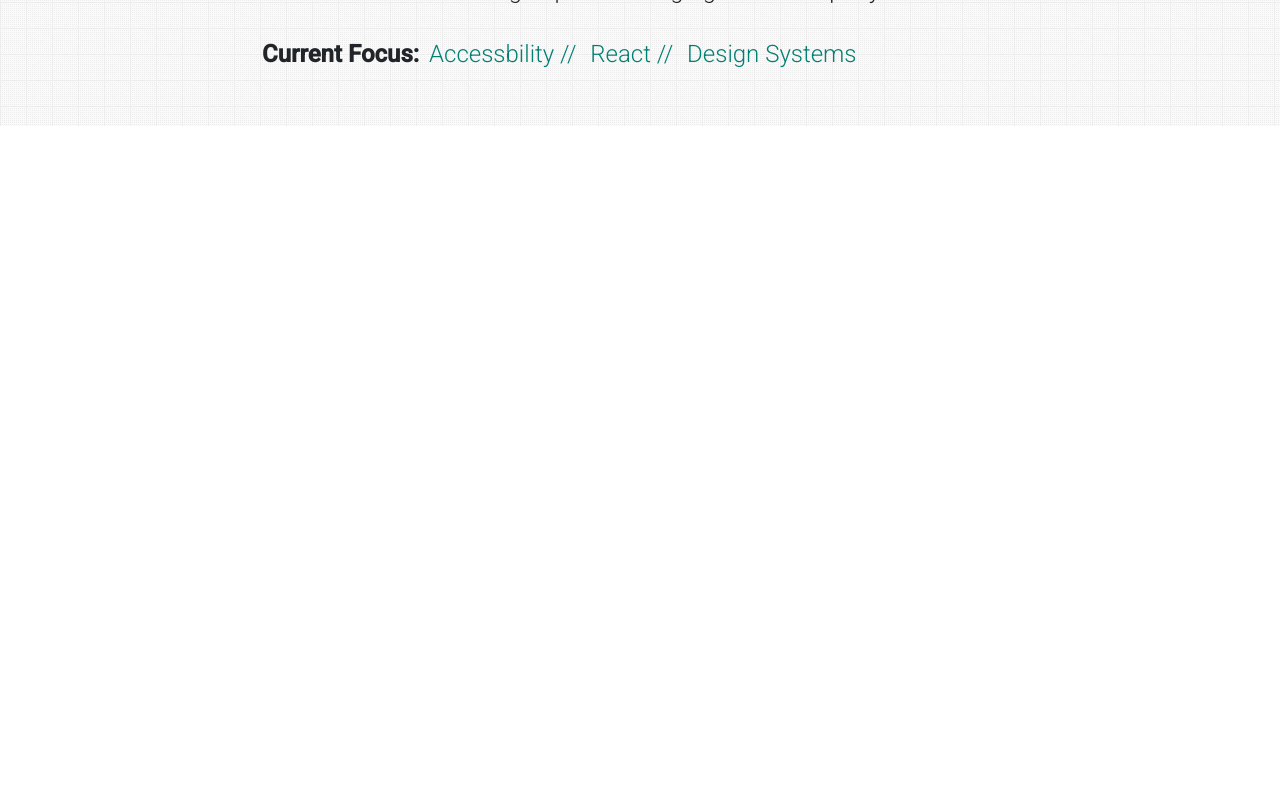
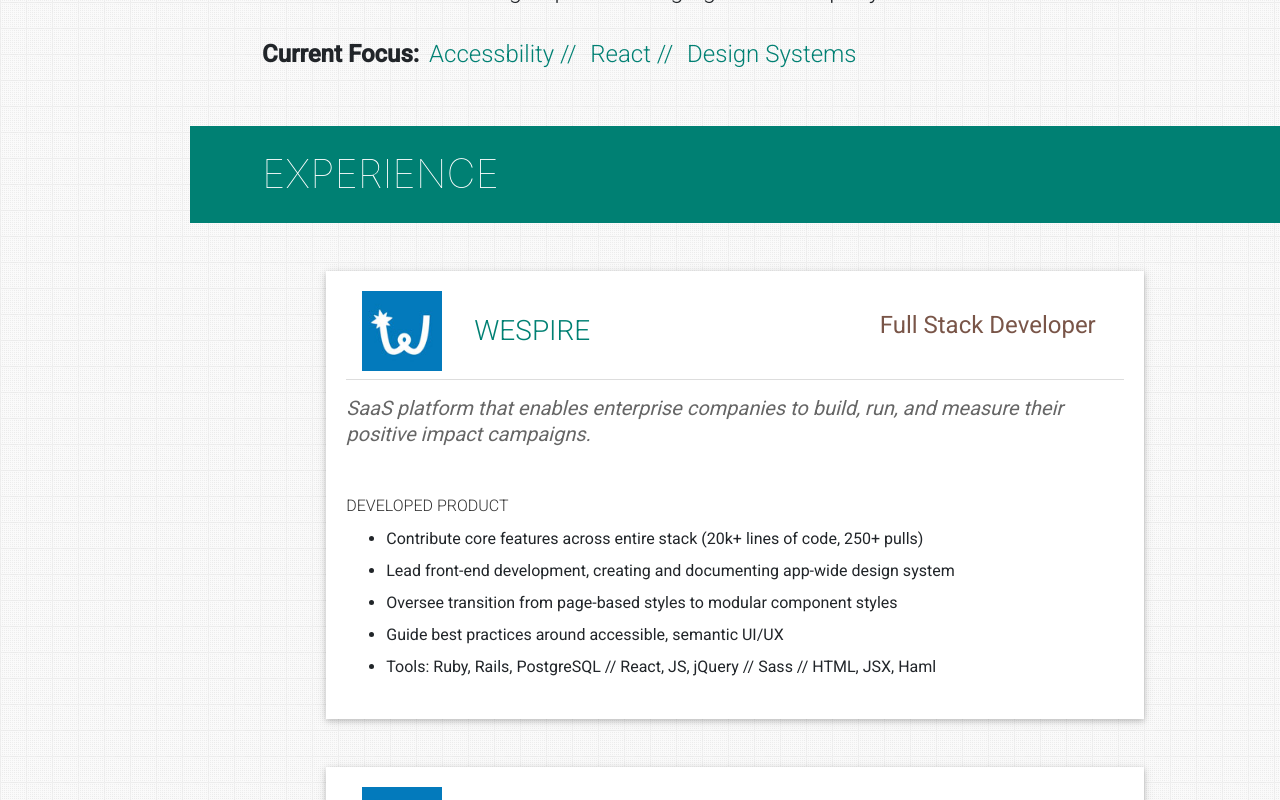
Before and after one commit to NKwatra/portfolio, a Next.js app: page / in a window 1280 px wide. Shown: the part 1480-2280 px from the top of the page. Before the commit the page ends 1606 px from the top, so only its background shows below. Built offline with nearby package versions, Linux system fonts and the light colour scheme.

Commit message:
create experience section

```diff
--- a/pages/index.js
+++ b/pages/index.js
@@ -1,6 +1,7 @@
 import Head from "next/head";
 import { useState } from "react";
 import About from "../src/components/About";
+import Experience from "../src/components/Experience";
 import Header from "../src/components/Header";
 import Home from "../src/components/Home";
 import Sidebar from "../src/components/Sidebar";
@@ -24,6 +25,7 @@
       <main className={styles.content}>
         <Home />
         <About />
+        <Experience />
       </main>
     </div>
   );
--- /dev/null
+++ b/src/components/Experience.js
@@ -0,0 +1,91 @@
+import Image from "next/image";
+import styles from "../styles/experience.module.css";
+import SectionHeader from "./SectionHeader";
+
+const ExperienceTile = ({
+  company: { logo, name, link },
+  profile,
+  summary,
+  details: { product },
+}) => {
+  return (
+    <div className={`${styles.tile} my-5`}>
+      <a
+        href={link}
+        className={`d-flex flex-column justify-content-center align-items-center ${styles.anchor}`}
+      >
+        <Image src={logo} width={80} height={80} className={styles.logo} />
+        <span className={`h3 font-weight-light mt-2 ${styles.name}`}>
+          {name}
+        </span>
+      </a>
+      <div className={styles.line} />
+      <div className={`${styles.profile} text-center h4 mt-4`}>{profile}</div>
+      <div className="mt-3">
+        <em className={` h5 ${styles.summary}`}>{summary}</em>
+      </div>
+      <p className="mt-4 mt-lg-5">
+        <h6 className={`text-uppercase font-weight-light ${styles.subHeading}`}>
+          Developed Product
+        </h6>
+        <ul>
+          {product.map((prod) => (
+            <li key={prod}>{prod}</li>
+          ))}
+        </ul>
+      </p>
+    </div>
+  );
+};
+
+const experience = [
+  {
+    company: {
+      name: "WESPIRE",
+      link: "#",
+      logo: "/wespire-logo.jpg",
+    },
+    profile: "Full Stack Developer",
+    summary:
+      "SaaS platform that enables enterprise companies to build, run, and measure their positive impact campaigns.",
+    details: {
+      product: [
+        "Contribute core features across entire stack (20k+ lines of code, 250+ pulls)",
+        "Lead front-end development, creating and documenting app-wide design system",
+        "Oversee transition from page-based styles to modular component styles",
+        "Guide best practices around accessible, semantic UI/UX",
+        "Tools: Ruby, Rails, PostgreSQL // React, JS, jQuery // Sass // HTML, JSX, Haml",
+      ],
+    },
+  },
+  {
+    company: {
+      name: "WESPIRE",
+      link: "#",
+      logo: "/wespire-logo.jpg",
+    },
+    profile: "Full Stack Developer",
+    summary:
+      "SaaS platform that enables enterprise companies to build, run, and measure their positive impact campaigns.",
+    details: {
+      product: [
+        "Contribute core features across entire stack (20k+ lines of code, 250+ pulls)",
+        "Lead front-end development, creating and documenting app-wide design system",
+        "Oversee transition from page-based styles to modular component styles",
+        "Guide best practices around accessible, semantic UI/UX",
+        "Tools: Ruby, Rails, PostgreSQL // React, JS, jQuery // Sass // HTML, JSX, Haml",
+      ],
+    },
+  },
+];
+
+export default function Experience() {
+  return (
+    <section id="Experience">
+      <SectionHeader title="Experience" />
+      {experience.map((exp, index) => (
+        <ExperienceTile key={`${index}`} {...exp} />
+      ))}
+    </section>
+  );
+}
--- a/src/components/Sidebar.js
+++ b/src/components/Sidebar.js
@@ -88,7 +88,6 @@
             spy={true}
             smooth={true}
             duration={500}
-            offset={-70}
           >
             <li
               className={`${styles.navItem} ${option.className} d-flex align-items-center`}
--- /dev/null
+++ b/src/styles/experience.module.css
@@ -0,0 +1,80 @@
+.tile {
+  width: 90%;
+  margin-left: 5%;
+  background-color: #ffffff;
+  padding: 1.25rem;
+  box-shadow: 0 2px 5px 0 rgb(0 0 0 / 16%), 0 2px 10px 0 rgb(0 0 0 / 12%);
+  position: relative;
+}
+
+.tile li {
+  line-height: 150%;
+}
+
+.tile > a:hover {
+  text-decoration: none;
+  cursor: default;
+  /* border-bottom: solid 3px var(--teal); */
+}
+
+.name {
+  color: var(--teal);
+}
+
+.line {
+  height: 1px;
+  background-color: #dddddd;
+  margin-top: 8px;
+}
+
+.profile {
+  color: var(--brown);
+  font-weight: 400;
+}
+
+.summary {
+  color: var(--gray);
+  font-weight: 400;
+  line-height: 1.5rem;
+}
+
+.subHeading {
+  color: var(--lightGray);
+}
+
+@media (min-width: 992px) {
+  .profile {
+    position: absolute;
+    top: 16px;
+    right: 48px;
+  }
+
+  .tile {
+    width: 75%;
+    margin-left: 12.5%;
+  }
+
+  .anchor {
+    flex-direction: row !important;
+    justify-content: flex-start !important;
+    width: 40%;
+    margin-left: 16px;
+  }
+
+  .name {
+    margin-left: 2rem;
+    cursor: pointer;
+  }
+
+  .name:hover {
+    border-bottom: solid 3px var(--teal);
+  }
+
+  .logo {
+    cursor: pointer;
+  }
+
+  .tile li {
+    line-height: 200%;
+  }
+}
--- a/src/styles/sidebar.module.css
+++ b/src/styles/sidebar.module.css
@@ -1,3 +1,11 @@
+.sidebar a {
+  color: #000000;
+}
+
+.sidebar a:hover {
+  text-decoration: none;
+}
+
 .sidebar {
   position: fixed;
   height: 100vh;
--- a/styles/globals.css
+++ b/styles/globals.css
@@ -2,6 +2,8 @@
   --teal: rgb(0, 128, 115);
   --brown: rgb(121, 85, 72);
   --tealLine: #009688;
+  --gray: #666666;
+  --lightGray: #333333;
 }
 
 html,
```
Also changed, not shown: public/wespire-logo.jpg (added).
